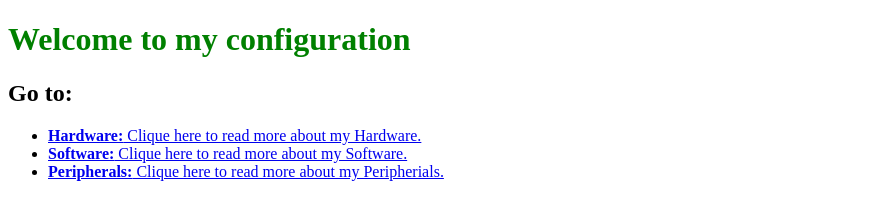
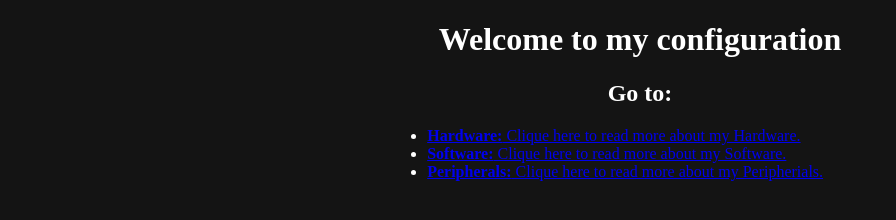
Before and after one commit to FelipeRodrigues27/MyConfiguration, a plain HTML site: page HTML/Index.html in a window 1280 px wide. Shown: the whole page, without its empty margins (0-896 px from the left). Drawn offline with Linux system fonts and the light colour scheme; a web font is replaced by a local one.

Commit message:
edit 12/20/2020 morning

```diff
--- a/CSS/Style.css
+++ b/CSS/Style.css
@@ -1,5 +1,34 @@
-@import''
+body {
+    background: rgb(20, 20, 20);
+    background-repeat: no-repeat;
+    color: white;
+    scroll-padding: 0;
+}
 
-h1{
+h1 {
+    color: white;
+    Text-align: center;
+}
 
+h2 {
+    color: white;
+    Text-align: center;
 }
+
+.principal-list {
+    color: white;
+    margin-left: 30%;
+    margin-right: 25%;
+    text-align: left;
+}
+
+
+.hardware-list,
+ .peri-list,
+ .Software-list
+ {
+    color: white;
+    /*margin-left: 30%;
+    margin-right: 25%;*/
+    text-align: left;
+}
--- a/HTML/Index.html
+++ b/HTML/Index.html
@@ -16,7 +16,7 @@
 </head>
 <link rel="preconnect" href="https://fonts.gstatic.com">
 <link href="https://fonts.googleapis.com/css2?family=Andika+New+Basic:wght@400;700&display=swap" rel="stylesheet">
-<body>
+<body class="grad">
   <!--Adicionar isso depois no JS para subir pro topo da pagina
         document.top = 0
 
@@ -24,10 +24,10 @@
             window.scrollTo(0, 0);
         }-->
 
-  <h1 style="color: green">Welcome to my configuration</h1>
+  <h1>Welcome to my configuration</h1>
 
   <h2>Go to:</h2>
-
+        <div class="principal-list">
   <ul>
     <li>
       <a href="./Hardware.html"><strong> Hardware:</strong> Clique here to read more about my
@@ -42,5 +42,6 @@
         Peripherials.</a>
     </li>
   </ul>
+  </div>
 </body>
 </html>
```
Also changed, not shown: HTML/Hardware.html (+2 -0 lines), HTML/Peripherials.html (+4 -1 lines), HTML/Software.html (+4 -1 lines), Images/R53600x.jpeg (added).
